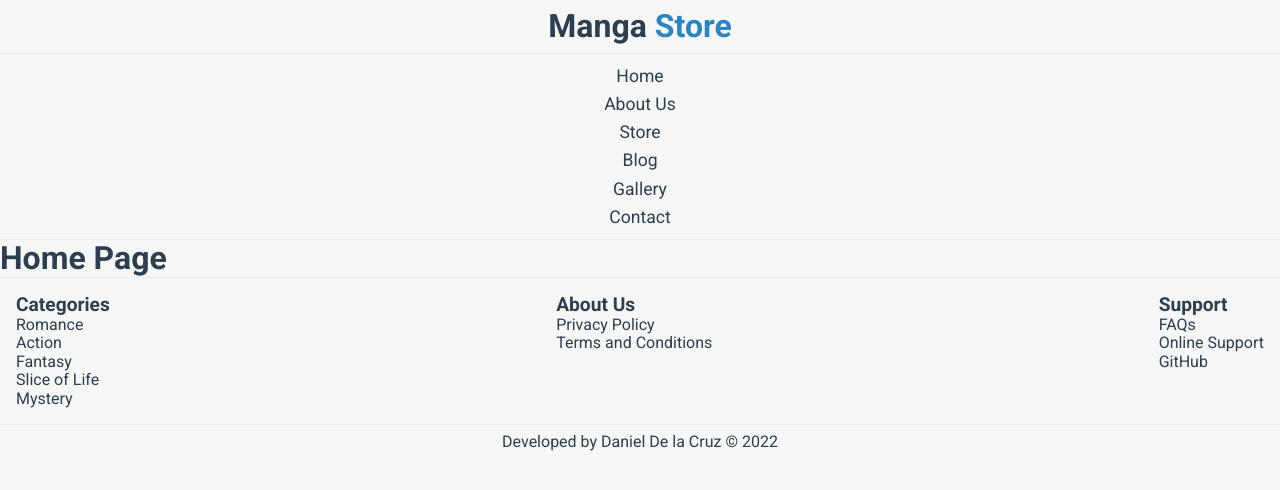
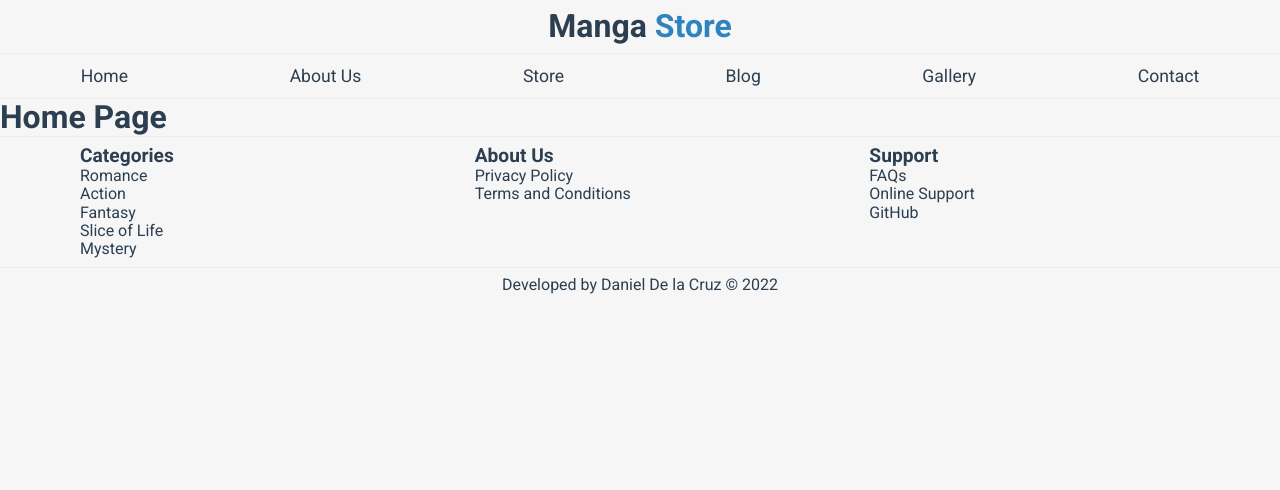
Before and after one commit to SirGavarine16/react-manga-store, a React (Create React App) app: page / in a window 1280 px wide. Shown: the top 490 px of the page. Built offline with nearby package versions, Linux system fonts and the light colour scheme.

Commit message:
NavigationBar and FooterBar responsive

```diff
--- a/src/pages/Home.tsx
+++ b/src/pages/Home.tsx
@@ -1,4 +1,5 @@
 import { FC } from 'react';
+import { Helmet } from 'react-helmet';
 
 interface Props {
 }
@@ -6,6 +7,10 @@ interface Props {
 const Home: FC<Props> = () => {
     return(
         <>
+            <Helmet>
+                <title>Manga Store - Home</title>
+            </Helmet>
+
             <h1>Home Page</h1>
         </>
     );
--- a/src/styles/footerbar.css
+++ b/src/styles/footerbar.css
@@ -4,8 +4,7 @@
 
 .footer-content {
     display: flex;
-    justify-content: space-between;
-    padding: 0.5rem 0;
+    justify-content: space-around;
 }
 
 .footer-section {
@@ -36,3 +35,42 @@ a {
 a:hover {
     color: #c2c2c2
 }
+
+/*
+    MEDIA QUERIES
+*/
+
+/*  Medium Devices (Tablets, 768px and up)  */
+@media (min-width: 768px) {
+    .footer-content {
+        max-width: 90%;
+        margin: 0 auto;
+        display: grid;
+        grid-template-columns: repeat(3, 1fr);
+        column-gap: 2rem;
+    }
+}
+
+/*  Large Devices (Desktops, 992px and up)  */
+@media (min-width: 992px) {
+
+}
+
+/*  X-Large Devices (Large Desktops, 1200px and up)  */
+@media (min-width: 1200px) {
+
+}
+
+/*  XX-Large Devices (Larger Desktops, 1800px and up)  */
+@media (min-width: 1800px) {
+    .footer-content {
+        max-width: 80%;
+    }
+}
+
+/*  XXX-Large Devices (Even Larger Desktops, 2000px and up)  */
+@media (min-width: 2000px) {
+    .footer-content {
+        max-width: 70%;
+    }
+}
--- a/src/styles/navigationbar.css
+++ b/src/styles/navigationbar.css
@@ -20,7 +20,6 @@
 }
 
 .nav a {
-    display: block;
     font-size: 1.1rem;
     padding: 0.25rem;
     text-align: center;
@@ -30,3 +29,35 @@
 .nav a:hover {
     color: #c2c2c2
 }
+
+/*
+    MEDIA QUERIES
+*/
+
+/*  Medium Devices (Tablets, 768px and up)  */
+@media (min-width: 768px) {
+    .nav {
+        flex-direction: row;
+        justify-content: space-around;
+    }
+}
+
+/*  Large Devices (Desktops, 992px and up)  */
+@media (min-width: 992px) {
+
+}
+
+/*  X-Large Devices (Large Desktops, 1200px and up)  */
+@media (min-width: 1200px) {
+
+}
+
+/*  XX-Large Devices (Larger Desktops, 1800px and up)  */
+@media (min-width: 1800px) {
+
+}
+
+/*  XXX-Large Devices (Even Larger Desktops, 2000px and up)  */
+@media (min-width: 2000px) {
+
+}
```
